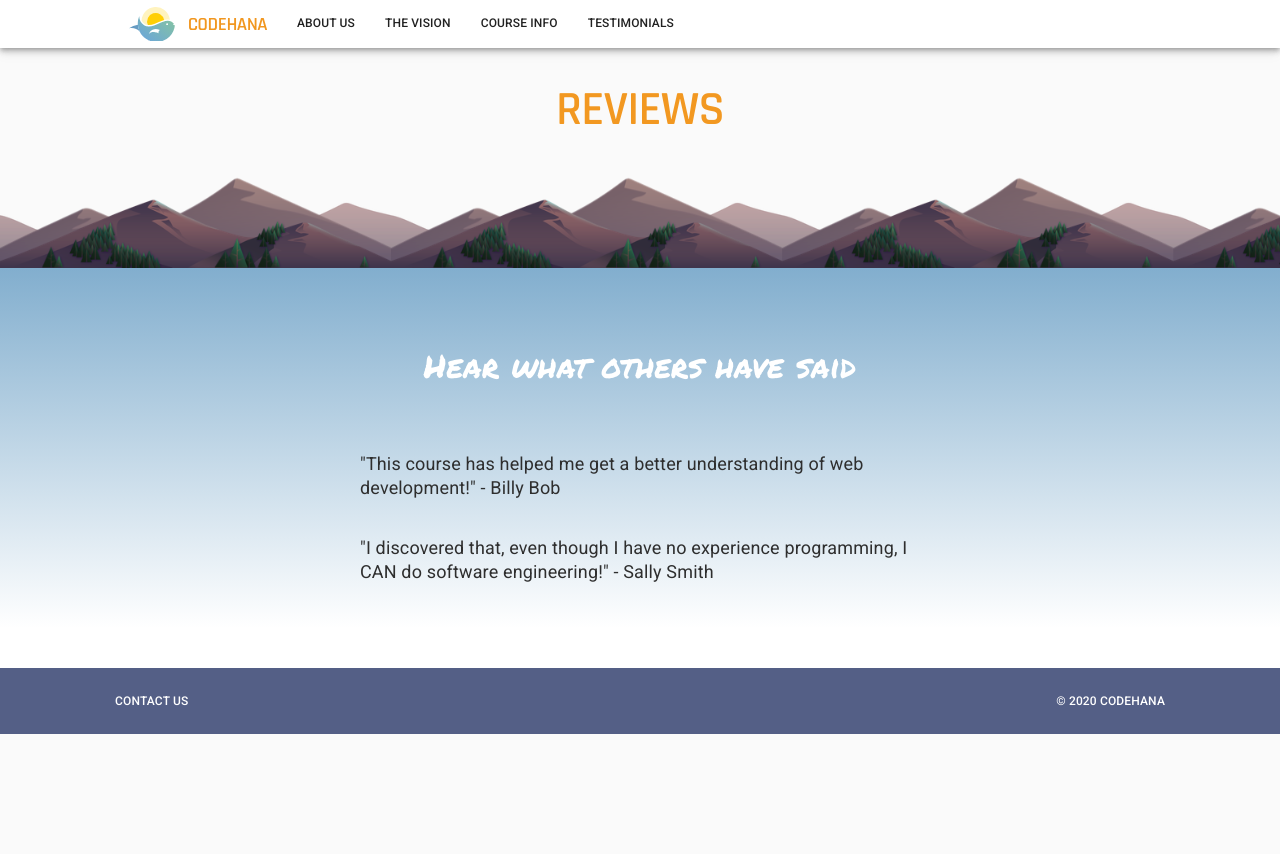
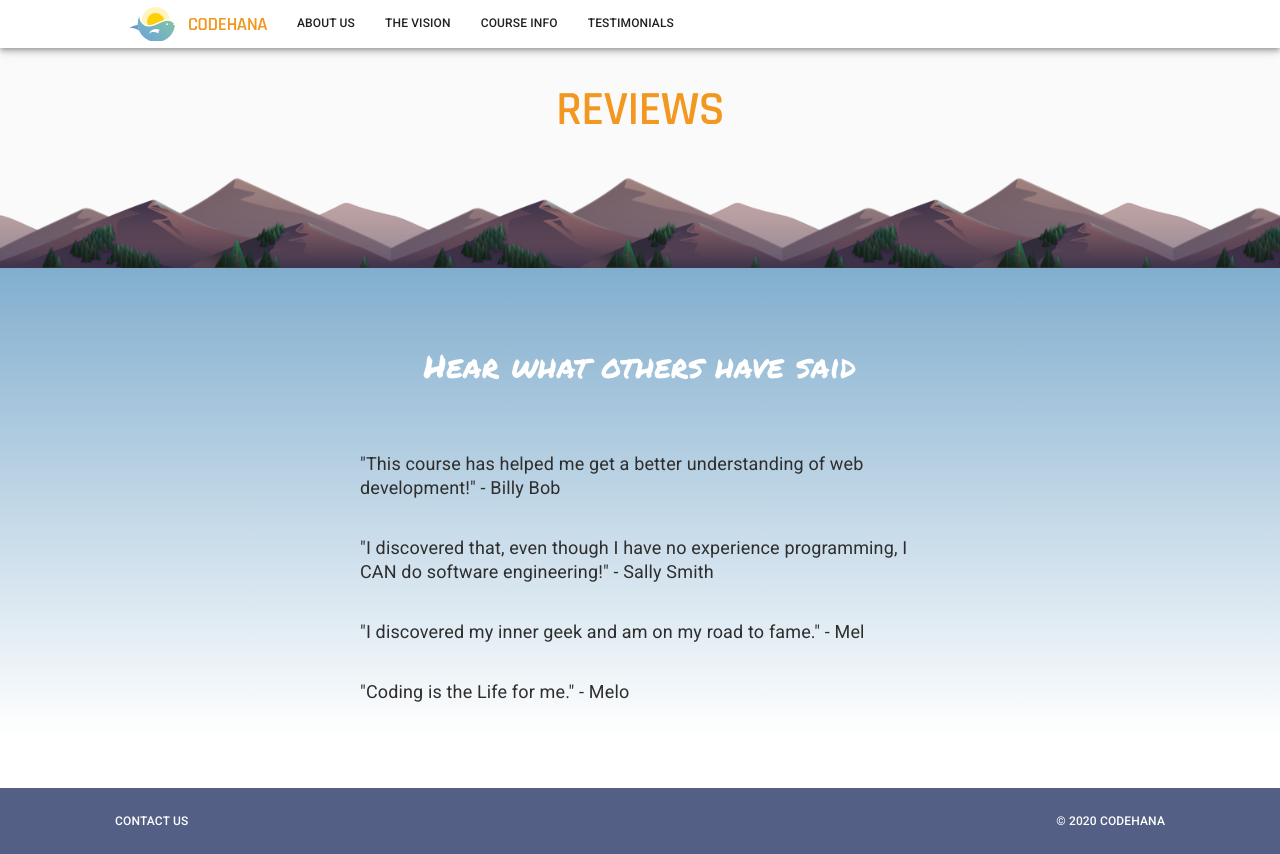
Before and after one commit to codehanadev/web, a Next.js app: page /comments in a window 1280 px wide. Before the commit the page ends 800 px from the top, so only its background shows below. Built offline with nearby package versions, Linux system fonts and the light colour scheme.

Commit message:
test run 2

```diff
--- a/pages/comments/index.js
+++ b/pages/comments/index.js
@@ -1,3 +1,4 @@
+
 import styles from './index.module.scss';
 
 
@@ -11,6 +12,8 @@ export default function Comments() {
                 <h2>Hear what others have said</h2>
                 <p>"This course has helped me get a better understanding of web development!" - Billy Bob</p>
                 <p>"I discovered that, even though I have no experience programming, I CAN do software engineering!" - Sally Smith</p>
+                <p>"I discovered my inner geek and am on my road to fame." - Mel</p>
+                <p>"Coding is the Life for me." - Melo</p>
             </div>
         </div>
     </>;
```
